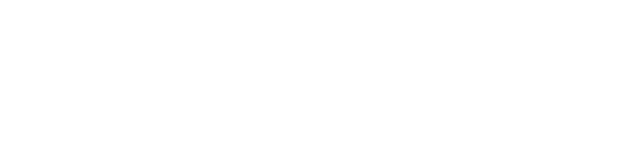
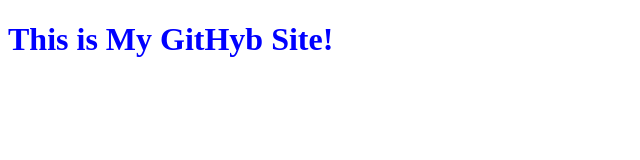
Before and after one commit to ShalomBenshimol/ShalomBenshimol.github.io, a plain HTML site: page index.html in a window 1280 px wide. Shown: the whole page, without its empty margins (0-640 px from the left). Drawn offline with Linux system fonts and the light colour scheme.

Commit message:
color Change

```diff
--- a/index.html
+++ b/index.html
@@ -1,11 +1,18 @@
 <!DOCTYPE html>
 <html lang="en">
     <head>
+        <style>
+            h1 {
+                color: blue;
+            }
+        </style>
         <title>
             This is My GitHub Site!
         </title>
     </head>
     <body>
-
+        <h1>
+            This is My GitHyb Site!
+        </h1>
     </body>
 </html>
```
